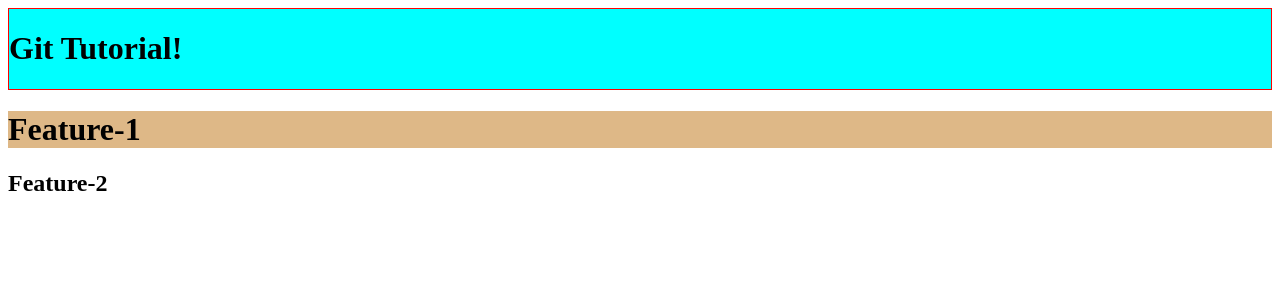
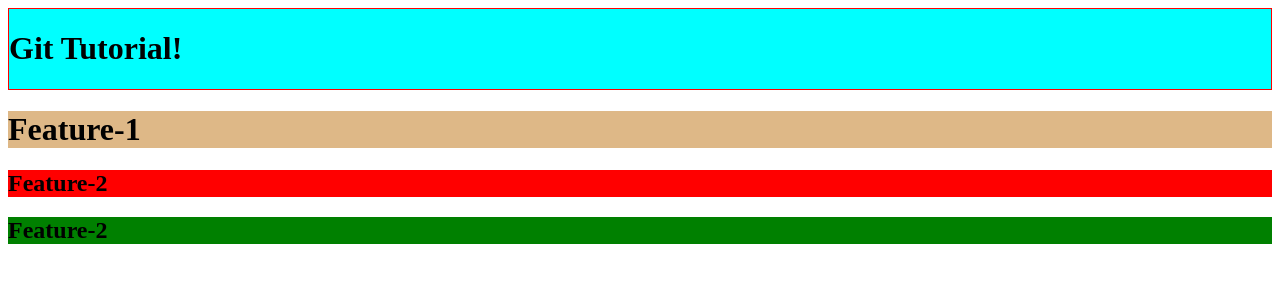
Before and after one commit to Gaziz1989/gitTut1, a plain HTML site: page index.html in a window 1280 px wide. Drawn offline with Linux system fonts and the light colour scheme.

Commit message:
Added new feature-3 div

```diff
--- a/index.html
+++ b/index.html
@@ -24,5 +24,10 @@
             Feature-2
         </h2>
     </div>
+    <div class="feature-3">
+        <h2>
+            Feature-2
+        </h2>
+    </div>
 </body>
 </html>
--- a/styles.css
+++ b/styles.css
@@ -5,3 +5,9 @@
 .feature-1 {
     background: burlywood;
 }
+.feature-2 {
+    background: red;
+}
+.feature-3 {
+    background: green;
+}
```
